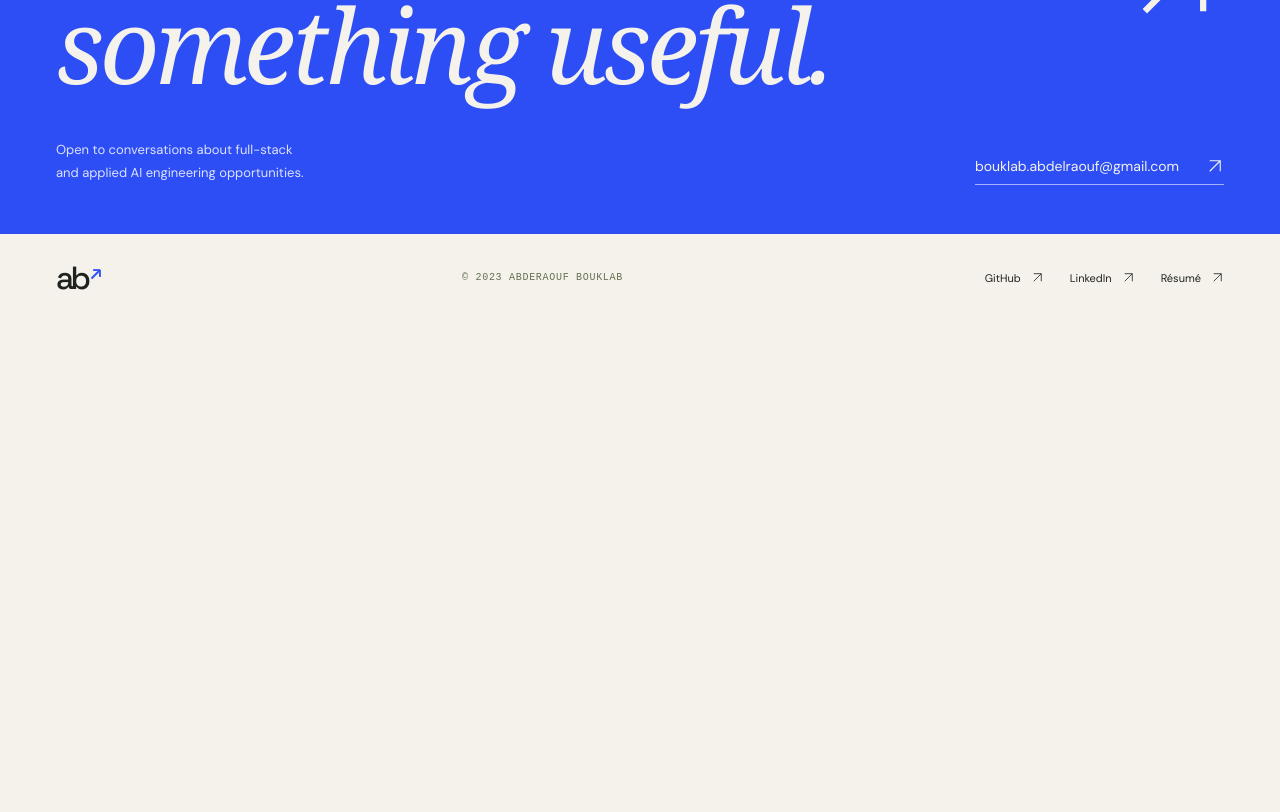
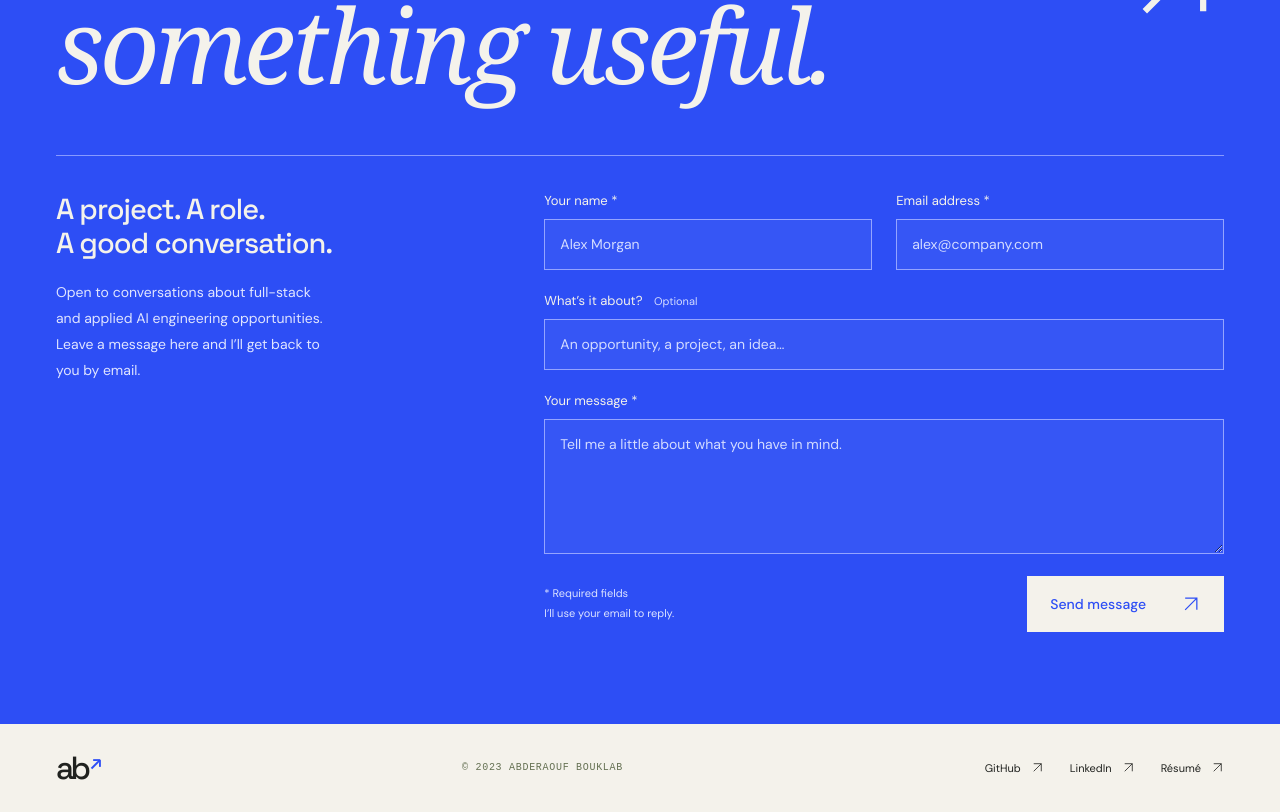
Before and after one commit to bouklab-abderaouf/portfolio-dev, a React (Create React App) app: page / in a window 1280 px wide. Shown: the part 5380-6192 px from the top of the page. Before the commit the page ends 5702 px from the top, so only its background shows below. Built offline with nearby package versions, Linux system fonts and the light colour scheme.

Commit message:
feat: add contact form component with Web3Forms integration and validation

```diff
--- a/src/App.js
+++ b/src/App.js
@@ -3,6 +3,7 @@ import { projects, profile, experiments, experience } from "./data/portfolio";
 import jewelryVideo from "./assets/SDXL.mp4";
 import cryptoVideo from "./assets/cryptovid.mp4";
 import "./App.css";
+import ContactForm from "./components/ContactForm";
 
 function Arrow({ direction = "up", ...props }) {
   return (
@@ -322,7 +323,7 @@ export default function App() {
           <a href="#about">About</a>
           <a href="#workbench">Workbench</a>
         </nav>
-        <a href={profile.email} className="header-contact">
+        <a href="#contact-form" className="header-contact">
           Let’s talk <Arrow />
         </a>
       </header>
@@ -655,21 +656,25 @@ export default function App() {
               <span>THE NEXT GOOD THING STARTS WITH A CONVERSATION.</span>
               <span>PARIS ↗ ANYWHERE</span>
             </div>
-            <a href={profile.email} className="contact-big">
+            <h2 className="contact-big">
               Let’s build
               <br />
               <em>something useful.</em>
               <Arrow />
-            </a>
-            <div className="contact-bottom">
-              <p>
-                Open to conversations about full-stack
-                <br />
-                and applied AI engineering opportunities.
-              </p>
-              <a href={profile.email} className="email-link">
-                bouklab.abdelraouf@gmail.com <Arrow />
-              </a>
+            </h2>
+            <div className="contact-compose">
+              <div className="contact-intro">
+                <h3>
+                  A project. A role.
+                  <br />A good conversation.
+                </h3>
+                <p>
+                  Open to conversations about full-stack and applied AI
+                  engineering opportunities. Leave a message here and I’ll get
+                  back to you by email.
+                </p>
+              </div>
+              <ContactForm />
             </div>
           </div>
         </section>
--- /dev/null
+++ b/src/components/ContactForm.css
@@ -0,0 +1,202 @@
+.contact-compose {
+  display: grid;
+  grid-template-columns: 0.8fr 1.4fr;
+  gap: 100px;
+  margin-top: 52px;
+  padding-top: 36px;
+  border-top: 1px solid #8799ff;
+}
+.contact-compose h3 {
+  font-size: 29px;
+  line-height: 1.18;
+  letter-spacing: -1px;
+}
+.contact-compose .contact-intro p {
+  font-size: 14px;
+  line-height: 1.85;
+  color: #e0e5ff;
+  max-width: 280px;
+  margin-top: 20px;
+}
+.contact-form {
+  min-width: 0;
+  scroll-margin-top: 30px;
+}
+.contact-form fieldset {
+  border: 0;
+  margin: 0;
+  padding: 0;
+  min-width: 0;
+}
+.contact-form label {
+  display: block;
+  font-size: 13px;
+  margin-bottom: 22px;
+  color: #f4f2eb;
+}
+.form-row {
+  display: grid;
+  grid-template-columns: 1fr 1fr;
+  gap: 24px;
+}
+.contact-form input,
+.contact-form textarea {
+  display: block;
+  width: 100%;
+  border: 1px solid #94a4ff;
+  background: #ffffff0b;
+  color: #fff;
+  padding: 14px 15px;
+  margin-top: 10px;
+  border-radius: 0;
+  font:
+    14px/1.5 "DM Sans",
+    Arial,
+    sans-serif;
+  transition:
+    background 0.2s,
+    border-color 0.2s;
+}
+.contact-form textarea {
+  resize: vertical;
+  min-height: 130px;
+}
+.contact-form input::placeholder,
+.contact-form textarea::placeholder {
+  color: #d4dcff;
+  opacity: 1;
+}
+.contact-form input:focus,
+.contact-form textarea:focus {
+  outline: 2px solid #f4f2eb;
+  outline-offset: 3px;
+  background: #ffffff14;
+  border-color: #f4f2eb;
+}
+.contact-form .optional {
+  color: #d4dcff;
+  font-size: 11px;
+  margin-left: 8px;
+}
+.form-actions {
+  display: flex;
+  justify-content: space-between;
+  align-items: center;
+  gap: 20px;
+}
+.form-note {
+  color: #dce3ff;
+  font-size: 11px;
+  line-height: 1.8;
+}
+.send-message {
+  display: inline-flex;
+  align-items: center;
+  justify-content: space-between;
+  gap: 35px;
+  padding: 17px 22px;
+  min-width: 188px;
+  border: 1px solid var(--paper);
+  background: var(--paper);
+  color: var(--blue);
+  font-size: 14px;
+  font-weight: 500;
+  transition: background 0.2s;
+}
+.send-message:hover:not(:disabled) {
+  background: #fff;
+}
+.send-message:disabled {
+  cursor: wait;
+  opacity: 0.7;
+}
+.send-message svg {
+  width: 20px;
+  height: 20px;
+}
+.contact-form fieldset:disabled input,
+.contact-form fieldset:disabled textarea {
+  opacity: 0.7;
+}
+.form-feedback {
+  min-height: 24px;
+  font-size: 13px;
+  line-height: 1.7;
+  margin-top: 19px;
+  color: #fff;
+}
+.form-feedback.success,
+.form-feedback.error {
+  border-left: 2px solid #eff4e5;
+  padding-left: 12px;
+}
+.form-feedback.error {
+  border-color: #ffd3ad;
+}
+.visually-hidden {
+  position: absolute;
+  width: 1px;
+  height: 1px;
+  padding: 0;
+  margin: -1px;
+  overflow: hidden;
+  clip-path: inset(50%);
+  white-space: nowrap;
+  border: 0;
+}
+@media (max-width: 850px) {
+  .contact-compose {
+    gap: 40px;
+    grid-template-columns: 0.75fr 1.4fr;
+  }
+  .contact-compose h3 {
+    font-size: 25px;
+  }
+  .contact-compose .contact-intro p {
+    font-size: 13px;
+  }
+  .form-row {
+    gap: 16px;
+  }
+}
+@media (max-width: 620px) {
+  .contact-compose {
+    grid-template-columns: 1fr;
+    gap: 29px;
+    margin-top: 32px;
+    padding-top: 27px;
+  }
+  .contact-compose h3 {
+    font-size: 28px;
+  }
+  .contact-compose .contact-intro p {
+    max-width: 340px;
+    margin-top: 14px;
+  }
+  .form-row {
+    grid-template-columns: 1fr;
+    gap: 0;
+  }
+  .contact-form label {
+    margin-bottom: 20px;
+  }
+  .contact-form input,
+  .contact-form textarea {
+    font-size: 16px;
+  }
+  .form-actions {
+    gap: 16px;
+  }
+  .send-message {
+    min-width: 165px;
+    padding: 15px 17px;
+    gap: 18px;
+    font-size: 13px;
+  }
+  .form-note {
+    font-size: 10px;
+  }
+  .form-feedback {
+    font-size: 12px;
+  }
+}
--- /dev/null
+++ b/src/components/ContactForm.jsx
@@ -0,0 +1,172 @@
+import React, { useRef, useState } from "react";
+import "./ContactForm.css";
+
+// Web3Forms access keys identify a public form; they are sent by the browser.
+const ACCESS_KEY = "77bf670d-7e86-44b3-b0ae-072b5293067e";
+const ENDPOINT = "https://api.web3forms.com/submit";
+
+export default function ContactForm() {
+  const [status, setStatus] = useState("idle");
+  const [feedback, setFeedback] = useState("");
+  const submitting = useRef(false);
+
+  async function handleSubmit(event) {
+    event.preventDefault();
+    if (submitting.current) return;
+    const form = event.currentTarget;
+    for (const name of ["name", "email", "message"]) {
+      const field = form.elements.namedItem(name);
+      field.setCustomValidity(
+        field.value.trim() ? "" : "Please fill out this field.",
+      );
+    }
+    if (!form.reportValidity()) return;
+
+    const values = new FormData(form);
+    const payload = {
+      access_key: ACCESS_KEY,
+      name: values.get("name").trim(),
+      email: values.get("email").trim(),
+      subject: values.get("subject").trim() || "New message from my portfolio",
+      message: values.get("message").trim(),
+      from_name: "Abderaouf's portfolio",
+    };
+
+    submitting.current = true;
+    setStatus("sending");
+    setFeedback("Sending your message…");
+    const controller = new AbortController();
+    const timeout = setTimeout(() => controller.abort(), 20000);
+    try {
+      const response = await fetch(ENDPOINT, {
+        method: "POST",
+        headers: {
+          "Content-Type": "application/json",
+          Accept: "application/json",
+        },
+        body: JSON.stringify(payload),
+        signal: controller.signal,
+      });
+      const result = await response.json();
+      if (!response.ok || result.success !== true) {
+        setStatus("error");
+        setFeedback(
+          "Your message wasn’t accepted. Please try again in a moment. Your text has been kept.",
+        );
+        return;
+      }
+      form.reset();
+      setStatus("success");
+      setFeedback(
+        "Message sent. Thank you for reaching out—I’ll reply to your email.",
+      );
+    } catch {
+      setStatus("error");
+      setFeedback(
+        "I couldn’t confirm delivery. Your message is still here; please wait a moment before trying again.",
+      );
+    } finally {
+      clearTimeout(timeout);
+      submitting.current = false;
+    }
+  }
+
+  return (
+    <form
+      id="contact-form"
+      className="contact-form"
+      aria-label="Send a message"
+      aria-busy={status === "sending"}
+      onSubmit={handleSubmit}
+      onInput={(event) => {
+        event.target.setCustomValidity?.("");
+        if (!submitting.current && status !== "idle") {
+          setStatus("idle");
+          setFeedback("");
+        }
+      }}
+    >
+      <fieldset disabled={status === "sending"}>
+        <legend className="visually-hidden">
+          Your contact details and message
+        </legend>
+        <div className="form-row">
+          <label htmlFor="contact-name">
+            Your name <span aria-hidden="true">*</span>
+            <input
+              id="contact-name"
+              name="name"
+              autoComplete="name"
+              placeholder="Alex Morgan"
+              maxLength={120}
+              required
+            />
+          </label>
+          <label htmlFor="contact-email">
+            Email address <span aria-hidden="true">*</span>
+            <input
+              id="contact-email"
+              name="email"
+              type="email"
+              autoComplete="email"
+              placeholder="alex@company.com"
+              maxLength={254}
+              required
+            />
+          </label>
+        </div>
+        <label htmlFor="contact-subject">
+          What’s it about? <span className="optional">Optional</span>
+          <input
+            id="contact-subject"
+            name="subject"
+            placeholder="An opportunity, a project, an idea…"
+            maxLength={160}
+          />
+        </label>
+        <label htmlFor="contact-message">
+          Your message <span aria-hidden="true">*</span>
+          <textarea
+            id="contact-message"
+            name="message"
+            placeholder="Tell me a little about what you have in mind."
+            rows={5}
+            maxLength={5000}
+            required
+          />
+        </label>
+        <div className="form-actions">
+          <span className="form-note">
+            * Required fields
+            <br />
+            I’ll use your email to reply.
+          </span>
+          <button
+            type="submit"
+            className="send-message"
+            disabled={status === "sending"}
+          >
+            {status === "sending" ? "Sending…" : "Send message"}
+            <svg
+              viewBox="0 0 24 24"
+              fill="none"
+              stroke="currentColor"
+              strokeWidth="1.5"
+              aria-hidden="true"
+            >
+              <path d="M5 19 19 5M5 5h14v14" />
+            </svg>
+          </button>
+        </div>
+      </fieldset>
+      <p
+        className={`form-feedback ${status}`}
+        role="status"
+        aria-live="polite"
+        aria-atomic="true"
+      >
+        {feedback}
+      </p>
+    </form>
+  );
+}
```
Also changed, not shown: 2 other files (tests, documents, lock files or other folders).
